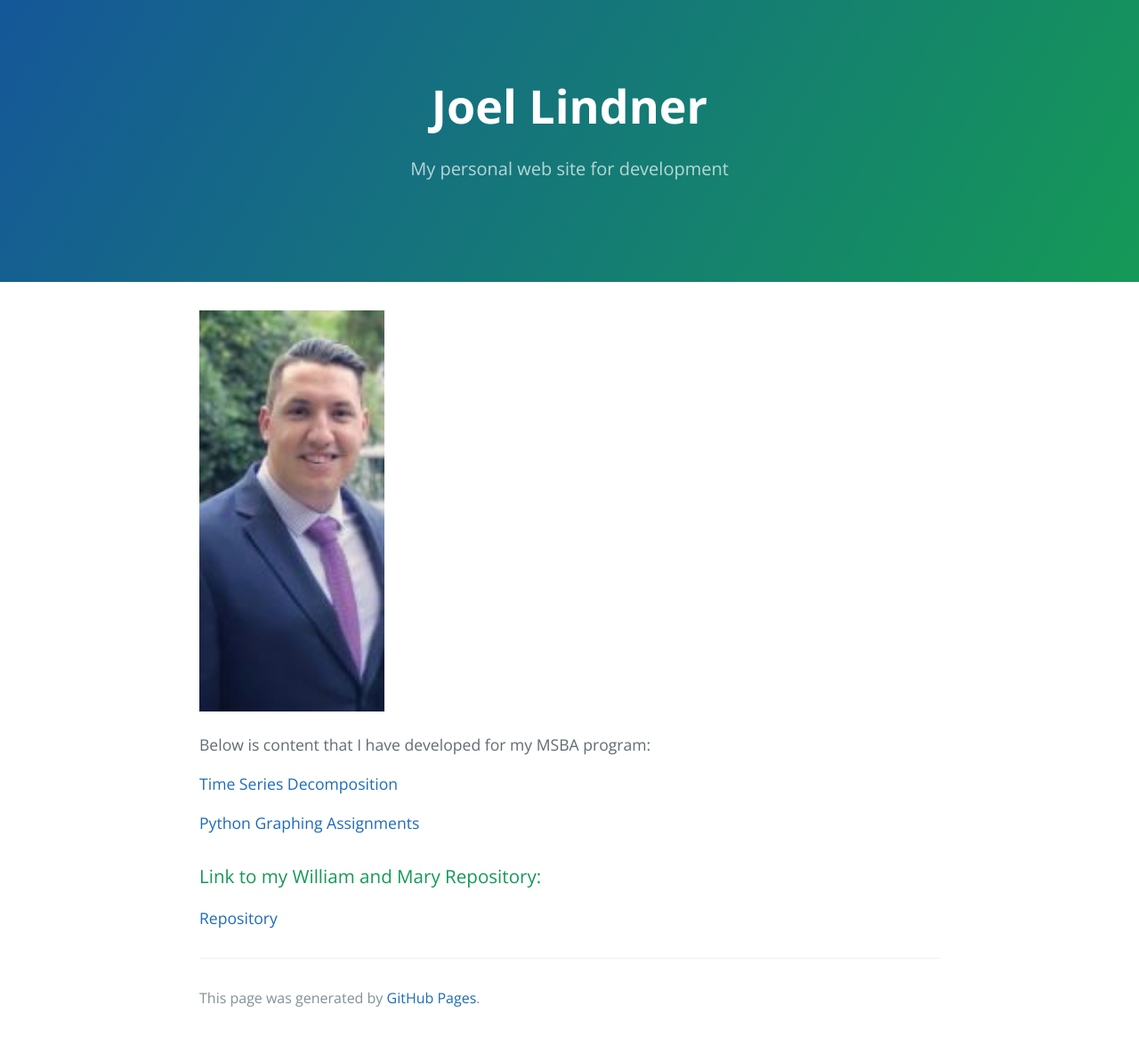
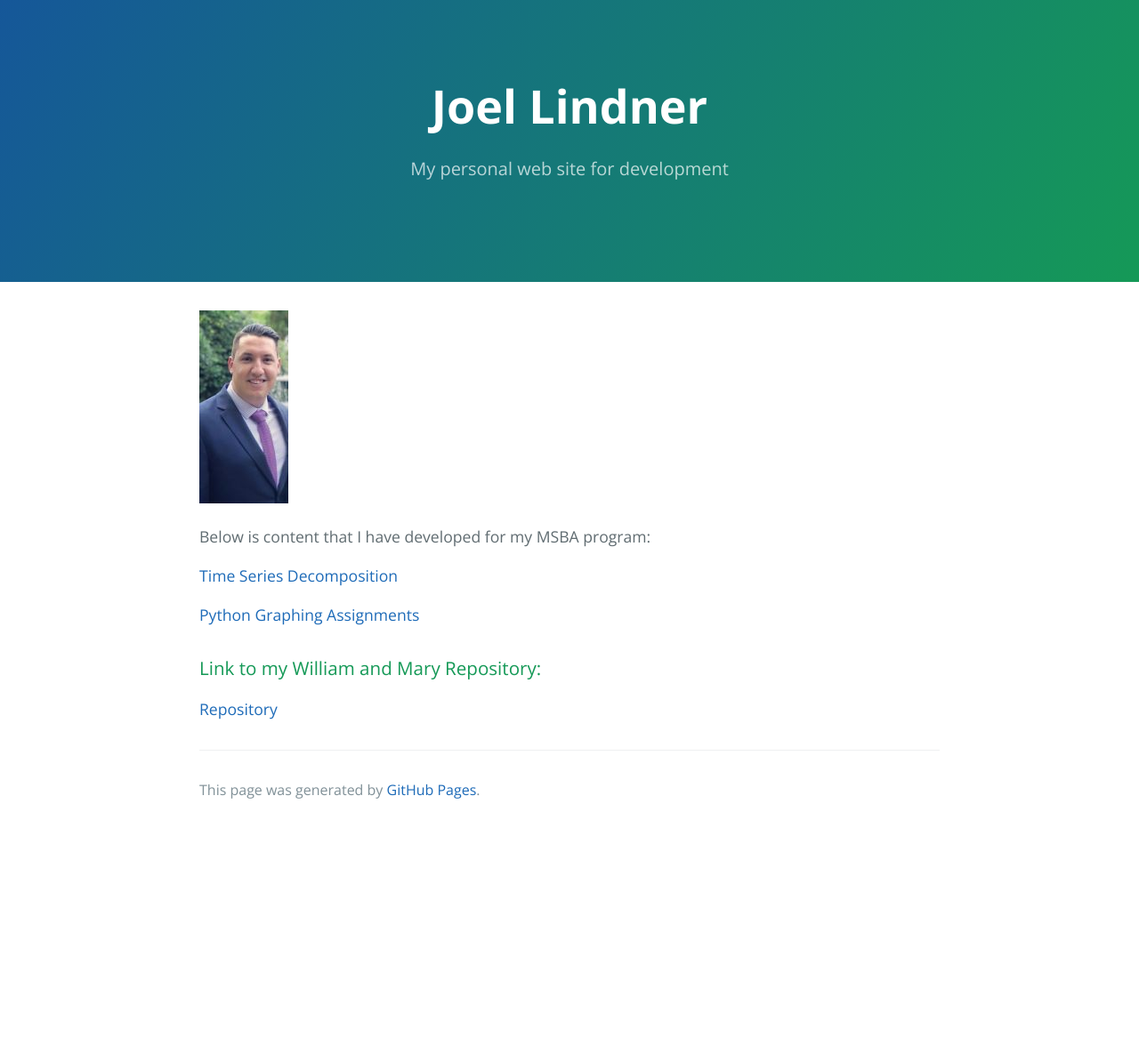
Before and after one commit to Joel-Lindner/Joel-Lindner.github.io, a Jekyll site: the page built from index.md, in a window 1280 px wide. Shown: the whole page at 89% size. Built offline with Jekyll 4.4.1, drawn with Linux system fonts in a browser that asks for light colours; our own code applies the rules of GitHub Pages for plain Markdown files; after the commit the page ends 932 px from its top, so only the background shows below that.

Commit message:
Update index.md

```diff
--- a/index.md
+++ b/index.md
@@ -3,7 +3,7 @@ title: Joel Lindner
 description: My personal web site for development
 ---
 
-![My Picture](/Pictures/Profile_Pic_1.jpg){:height="25%" width="25%"}
+![My Picture](/Pictures/Profile_Pic_1.jpg)
 
 Below is content that I have developed for my MSBA program:
 
```
